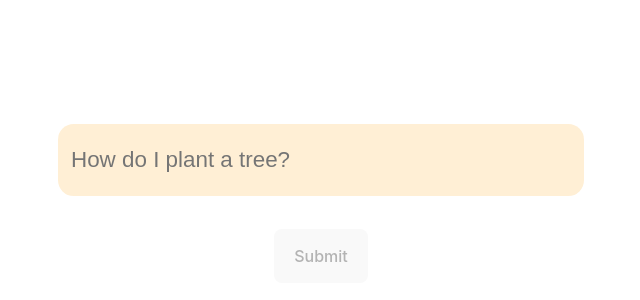
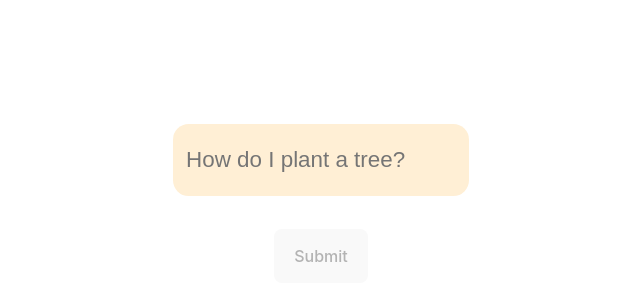
Before and after one commit to u4ik/openaichat, a React (Vite) app: page / in a window 1280 px wide. Shown: the part 202-502 px from the top of the page, without its empty margins (319-959 px from the left). Built offline with nearby package versions, Linux system fonts and the light colour scheme.

Commit message:
initial deploy

```diff
--- a/src/components/Form.css
+++ b/src/components/Form.css
@@ -37,7 +37,7 @@ button:focus-visible {
 }
 
 .input-field {
-    min-width: 500px;
+    min-width: 6em;
     height: 2em;
     border-radius: 0.7em;
     font-size: 1.4em;
```
Also changed, not shown: 1 other file (tests, documents, lock files or other folders).
